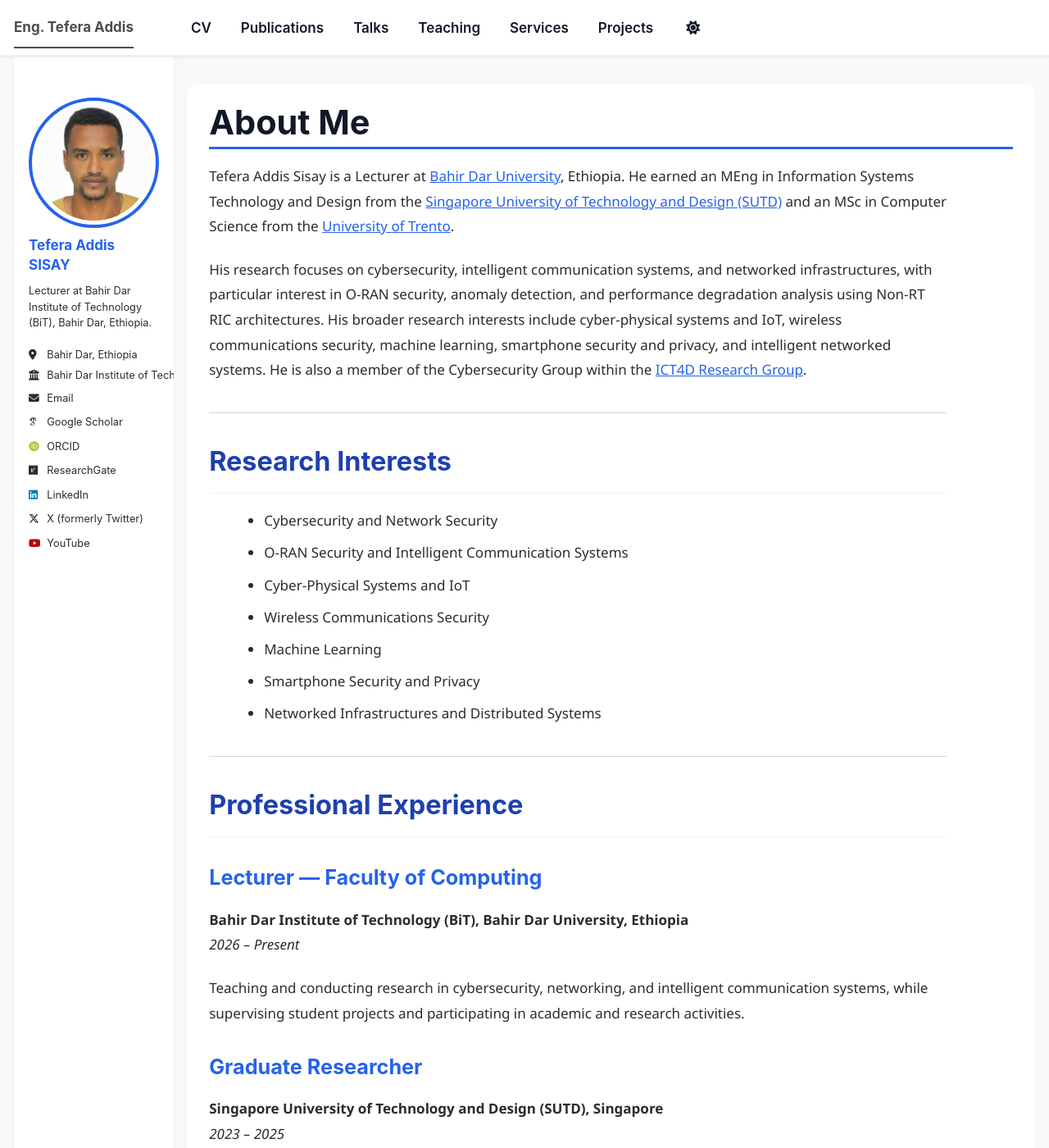
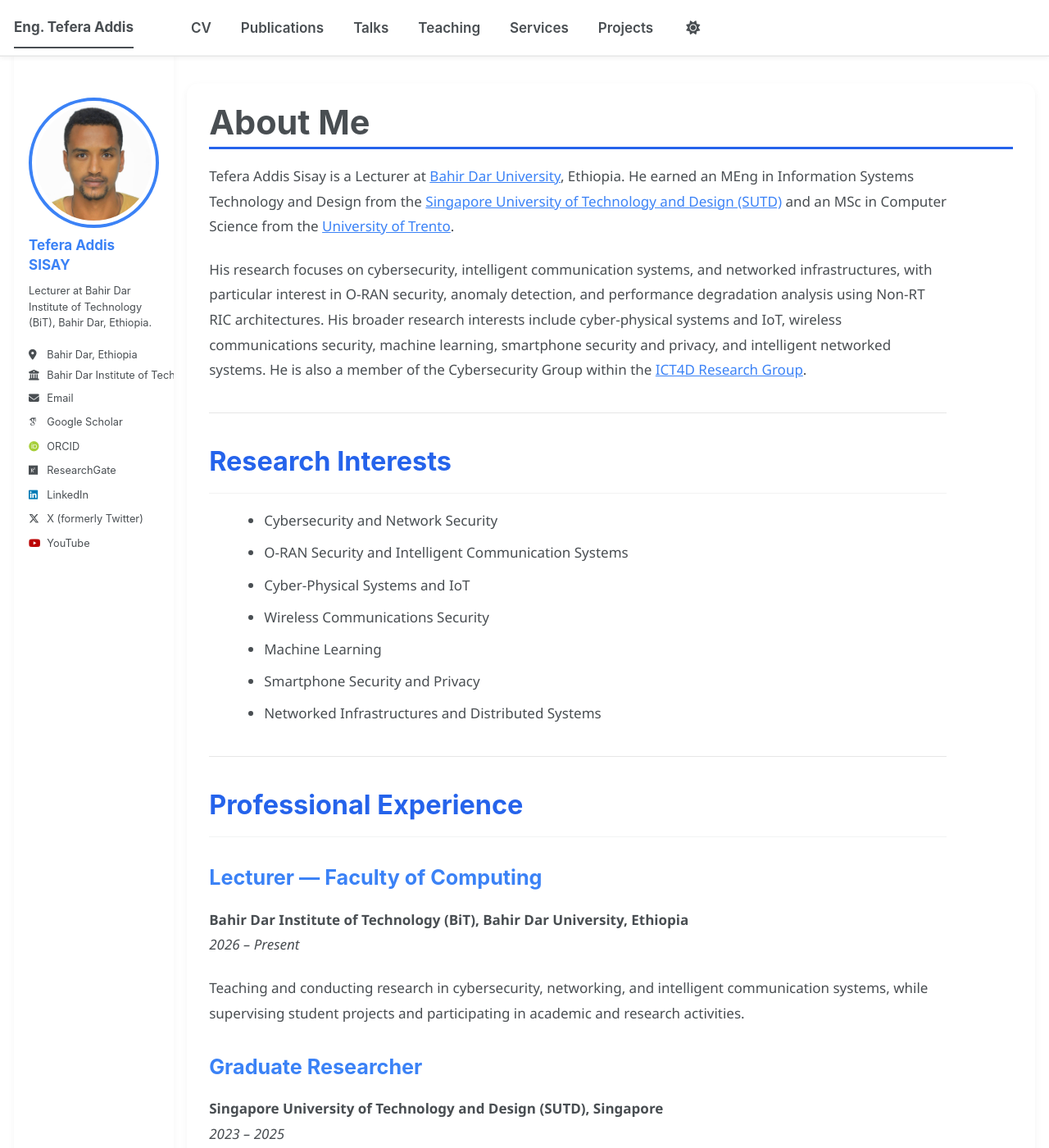
Before and after one commit to tefera-addis-sisay/tefera-addis-sisay.github.io, a Jekyll site: the page built from _pages/about.md, in a window 1280 px wide and 1400 px high. Shown: the whole window at 82% size. Built offline with Jekyll 4.4.1, drawn with Linux system fonts in a browser that asks for light colours; some web fonts are replaced; a script bundle is joined from its source files by our own code; library files that are not in the unit come from our copies.

Commit message:
Refactor CSS for dark/light mode and UI enhancements
Updated styling for dark/light mode compatibility and improved various UI elements.

```diff
--- a/assets/css/main.scss
+++ b/assets/css/main.scss
@@ -46,36 +46,43 @@
    Global Website Styling
 ========================================================= */
 
-/* Smooth scrolling */
 html {
   scroll-behavior: smooth;
 }
 
-/* Body Styling */
 body {
   font-family: "Segoe UI", Roboto, sans-serif;
   line-height: 1.8;
   font-size: 17px;
-  color: #2c2c2c;
-  background-color: #fafafa;
+
+  /* Dark/Light mode compatible */
+  background-color: var(--global-bg-color);
+  color: var(--global-text-color);
+
+  transition: background-color 0.3s ease, color 0.3s ease;
 }
 
-/* Main content area */
+/* Main Content Width */
 .page__content {
   max-width: 900px;
   margin: auto;
 }
 
 /* =========================================================
-   Headings
+   Typography
 ========================================================= */
 
-h1, h2, h3, h4, h5, h6 {
+h1,
+h2,
+h3,
+h4,
+h5,
+h6 {
   font-weight: 700;
   line-height: 1.4;
   margin-top: 1.8rem;
   margin-bottom: 1rem;
-  color: #111827;
+  color: var(--global-text-color);
 }
 
 h1 {
@@ -86,23 +93,20 @@
 
 h2 {
   font-size: 1.8rem;
-  color: #1e40af;
+  color: #2563eb;
 }
 
 h3 {
   font-size: 1.4rem;
-  color: #2563eb;
+  color: #3b82f6;
 }
-
-/* =========================================================
-   Paragraphs & Lists
-========================================================= */
 
 p {
   margin-bottom: 1.2rem;
 }
 
-ul, ol {
+ul,
+ol {
   margin-left: 1.5rem;
   margin-bottom: 1.5rem;
 }
@@ -116,13 +120,13 @@
 ========================================================= */
 
 a {
-  color: #2563eb;
+  color: #3b82f6;
   text-decoration: none;
-  transition: 0.3s ease;
+  transition: all 0.3s ease;
 }
 
 a:hover {
-  color: #1d4ed8;
+  color: #60a5fa;
   text-decoration: underline;
 }
 
@@ -131,18 +135,22 @@
 ========================================================= */
 
 .masthead {
-  background: #ffffff;
-  border-bottom: 1px solid #e5e7eb;
-  box-shadow: 0 2px 6px rgba(0,0,0,0.05);
+  background: var(--global-bg-color);
+  border-bottom: 1px solid rgba(128, 128, 128, 0.2);
+  box-shadow: 0 2px 6px rgba(0, 0, 0, 0.05);
+}
+
+.greedy-nav {
+  background: var(--global-bg-color);
 }
 
 .greedy-nav a {
   font-weight: 600;
-  color: #111827;
+  color: var(--global-text-color);
 }
 
 .greedy-nav a:hover {
-  color: #2563eb;
+  color: #3b82f6;
 }
 
 /* =========================================================
@@ -150,16 +158,39 @@
 ========================================================= */
 
 .sidebar {
-  background: #ffffff;
+  background: var(--global-bg-color);
   padding: 1rem;
   border-radius: 12px;
-  box-shadow: 0 2px 10px rgba(0,0,0,0.05);
+  box-shadow: 0 2px 10px rgba(0, 0, 0, 0.04);
 }
 
-/* Profile image */
+/* Profile Image */
+
 .author__avatar img {
   border-radius: 50%;
-  border: 4px solid #2563eb;
+  border: 4px solid #3b82f6;
+}
+
+/* =========================================================
+   Cards / Sections
+========================================================= */
+
+.archive__item,
+.page {
+  background: var(--global-bg-color);
+  padding: 1.5rem;
+  border-radius: 14px;
+  margin-bottom: 2rem;
+
+  box-shadow: 0 3px 10px rgba(0, 0, 0, 0.05);
+
+  transition: transform 0.2s ease, box-shadow 0.2s ease;
+}
+
+.archive__item:hover,
+.page:hover {
+  transform: translateY(-2px);
+  box-shadow: 0 6px 18px rgba(0, 0, 0, 0.08);
 }
 
 /* =========================================================
@@ -169,13 +200,33 @@
 .btn,
 button {
   border-radius: 8px;
+  font-weight: 600;
   transition: all 0.3s ease;
-  font-weight: 600;
 }
 
 .btn:hover,
 button:hover {
   transform: translateY(-2px);
+}
+
+/* =========================================================
+   Tables
+========================================================= */
+
+table {
+  border-radius: 10px;
+  overflow: hidden;
+  width: 100%;
+}
+
+thead {
+  background: #2563eb;
+  color: white;
+}
+
+th,
+td {
+  padding: 0.8rem;
 }
 
 /* =========================================================
@@ -189,17 +240,23 @@
 }
 
 /* =========================================================
-   Tables
+   Images
 ========================================================= */
 
-table {
-  border-radius: 10px;
-  overflow: hidden;
+img {
+  border-radius: 12px;
+  max-width: 100%;
 }
 
-thead {
-  background: #2563eb;
-  color: white;
+/* =========================================================
+   Horizontal Lines
+========================================================= */
+
+hr {
+  border: none;
+  height: 1px;
+  background: rgba(128, 128, 128, 0.2);
+  margin: 2rem 0;
 }
 
 /* =========================================================
@@ -207,8 +264,8 @@
 ========================================================= */
 
 .page__footer {
-  background: #111827;
-  color: #d1d5db;
+  background: var(--global-footer-bg-color);
+  color: var(--global-footer-text-color);
   padding: 2rem 0;
   margin-top: 3rem;
 }
@@ -218,36 +275,44 @@
 }
 
 /* =========================================================
-   Cards / Sections
+   Forms
 ========================================================= */
 
-.archive__item,
-.page {
-  background: #ffffff;
-  padding: 1.5rem;
-  border-radius: 14px;
-  box-shadow: 0 3px 10px rgba(0,0,0,0.05);
-  margin-bottom: 2rem;
+input,
+textarea,
+select {
+  border-radius: 8px;
+  border: 1px solid rgba(128, 128, 128, 0.3);
+  padding: 0.7rem;
+  width: 100%;
+}
+
+input:focus,
+textarea:focus,
+select:focus {
+  outline: none;
+  border-color: #3b82f6;
 }
 
 /* =========================================================
-   Images
+   Animations
 ========================================================= */
 
-img {
-  border-radius: 12px;
-  max-width: 100%;
+.page__content,
+.archive__item {
+  animation: fadeIn 0.4s ease;
 }
 
-/* =========================================================
-   Horizontal Line
-========================================================= */
+@keyframes fadeIn {
+  from {
+    opacity: 0;
+    transform: translateY(8px);
+  }
 
-hr {
-  border: none;
-  height: 1px;
-  background: #d1d5db;
-  margin: 2rem 0;
+  to {
+    opacity: 1;
+    transform: translateY(0);
+  }
 }
 
 /* =========================================================
@@ -268,6 +333,10 @@
     font-size: 1.5rem;
   }
 
+  h3 {
+    font-size: 1.2rem;
+  }
+
   .page__content {
     padding: 0 1rem;
   }
@@ -275,4 +344,9 @@
   .sidebar {
     margin-top: 2rem;
   }
+
+  .archive__item,
+  .page {
+    padding: 1rem;
+  }
 }
```
